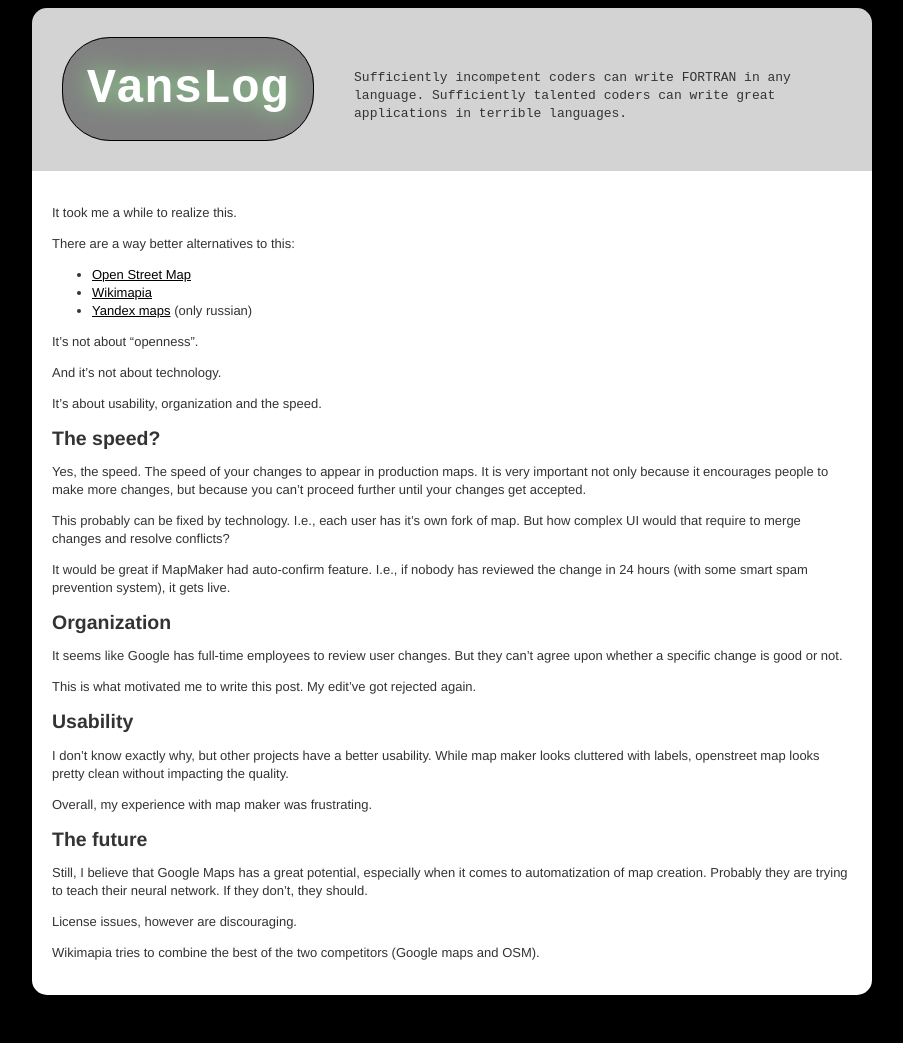
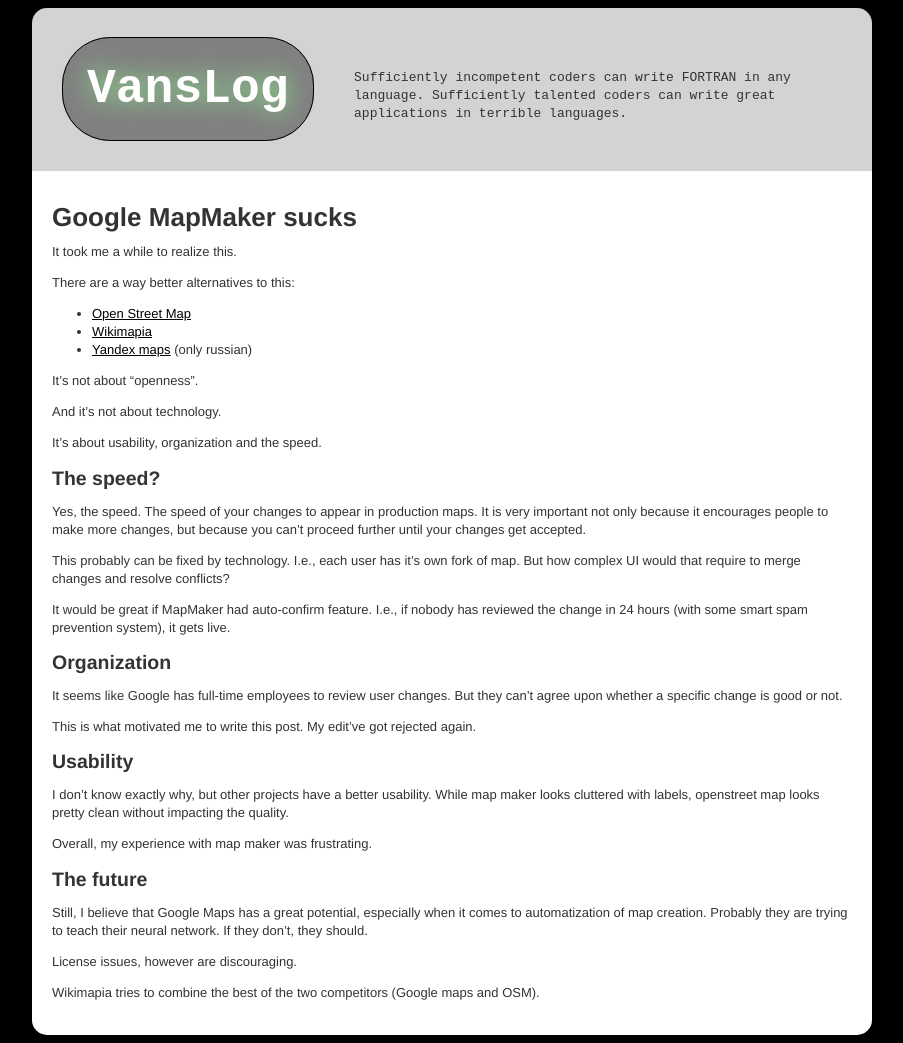
Before and after one commit to Vanuan/vanuan.github.io, a Jekyll site: the page built from _posts/2012-08-18-mapmaker-sucks.md, in a window 1280 px wide. Shown: the whole page, without its empty margins (188-1091 px from the left). Built offline with Jekyll 4.4.1, drawn with Linux system fonts in a browser that asks for light colours; before the commit the page ends 1003 px from its top, so only the background shows below that.

Commit message:
Write title for post

```diff
--- a/_layouts/default.html
+++ b/_layouts/default.html
@@ -31,6 +31,9 @@ Sufficiently talented coders can write great applications in terrible languages.
 
 <div id="content">
 <p style="color: green"></p>
+{% if page.title %}
+<h1>{{ page.title }}</h1>
+{% endif %}
   {{ content }}
 </div>
 
```
